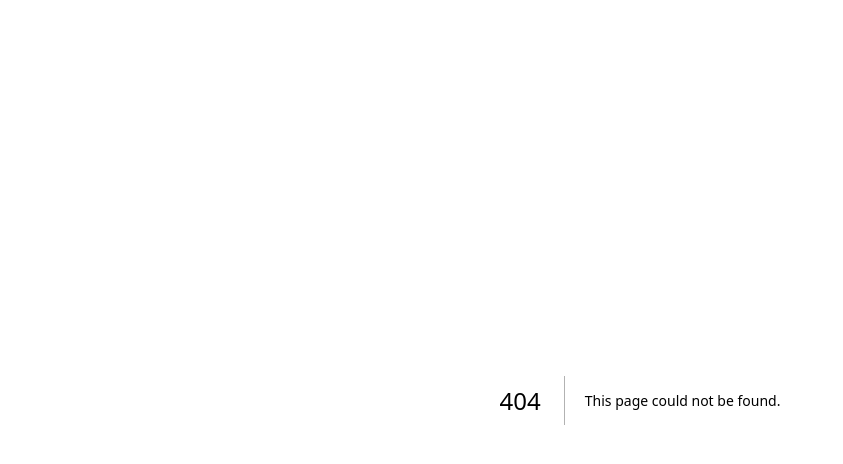
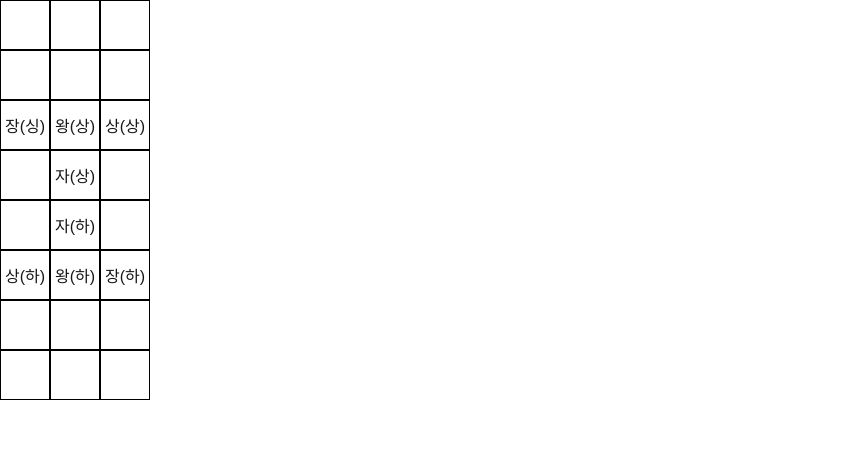
Before and after one commit to LikeLionSCH/Festival, a Next.js app: page /12 in a window 1280 px wide. Before the commit this address had no page. Shown: the top 464 px of the page, without its empty margins (0-843 px from the left). Built offline with nearby package versions, Linux system fonts and the light colour scheme.

Commit message:
update: 게임 보드 추가

```diff
--- /dev/null
+++ b/src/app/12/page.tsx
@@ -0,0 +1,59 @@
+"use client"
+
+import useLogic from "./useLogic"
+
+export default function Page() {
+  const { board } = useLogic()
+
+  function getKrFromPid(pid: number) {
+    if (pid === 0) {
+      return "장(싱)"
+    } else if (pid === 1) {
+      return "왕(상)"
+    } else if (pid === 2) {
+      return "상(상)"
+    } else if (pid === 3) {
+      return "자(상)"
+    } else if (pid === 4) {
+      return "후(상)"
+    } else if (pid === 5) {
+      return "자(하)"
+    } else if (pid === 6) {
+      return "상(하)"
+    } else if (pid === 7) {
+      return "왕(하)"
+    } else if (pid === 8) {
+      return "장(하)"
+    } else if (pid === 9) {
+      return "후(하)"
+    } else {
+      return null
+    }
+  }
+
+  console.log("board", board)
+
+  return (
+    <div>
+      {board.map((row, rowIndex) => (
+        <div key={rowIndex} style={{ display: "flex" }}>
+          {row.map((cell, cellIndex) => (
+            <div
+              key={cellIndex}
+              style={{
+                width: "50px",
+                height: "50px",
+                border: "1px solid black",
+                display: "flex",
+                justifyContent: "center",
+                alignItems: "center",
+              }}
+            >
+              {getKrFromPid(board[rowIndex][cellIndex])}
+            </div>
+          ))}
+        </div>
+      ))}
+    </div>
+  )
+}
--- /dev/null
+++ b/src/app/12/useLogic.ts
@@ -0,0 +1,37 @@
+"use client"
+
+import { atom, useAtom } from "jotai"
+import { useEffect } from "react"
+
+const boardAtom = atom<Array<Array<number>>>([])
+
+function useLogic() {
+  const [board, setBoard] = useAtom(boardAtom)
+
+  useEffect(() => {
+    resetBoard()
+  }, [])
+
+  function resetBoard() {
+    const newBoard: Array<Array<number>> = new Array(8)
+    for (let i = 0; i < 8; i++) {
+      newBoard[i] = new Array(3).fill(-1)
+    }
+    newBoard[2][0] = 0 // 상단 장 배치
+    newBoard[2][1] = 1 // 상단 왕 배치
+    newBoard[2][2] = 2 // 상단 상 배치
+    newBoard[3][1] = 3 // 상단 자 배치
+
+    newBoard[4][1] = 5 // 하단 자 배치
+    newBoard[5][0] = 6 // 하단 상 배치
+    newBoard[5][1] = 7 // 하단 왕 배치
+    newBoard[5][2] = 8 // 하단 장 배치
+
+    console.log("newBoard", newBoard)
+    setBoard(newBoard)
+  }
+
+  return { board }
+}
+
+export default useLogic
```
Also changed, not shown: package.json (+5 -4 lines), 1 other file (tests, documents, lock files or other folders).
